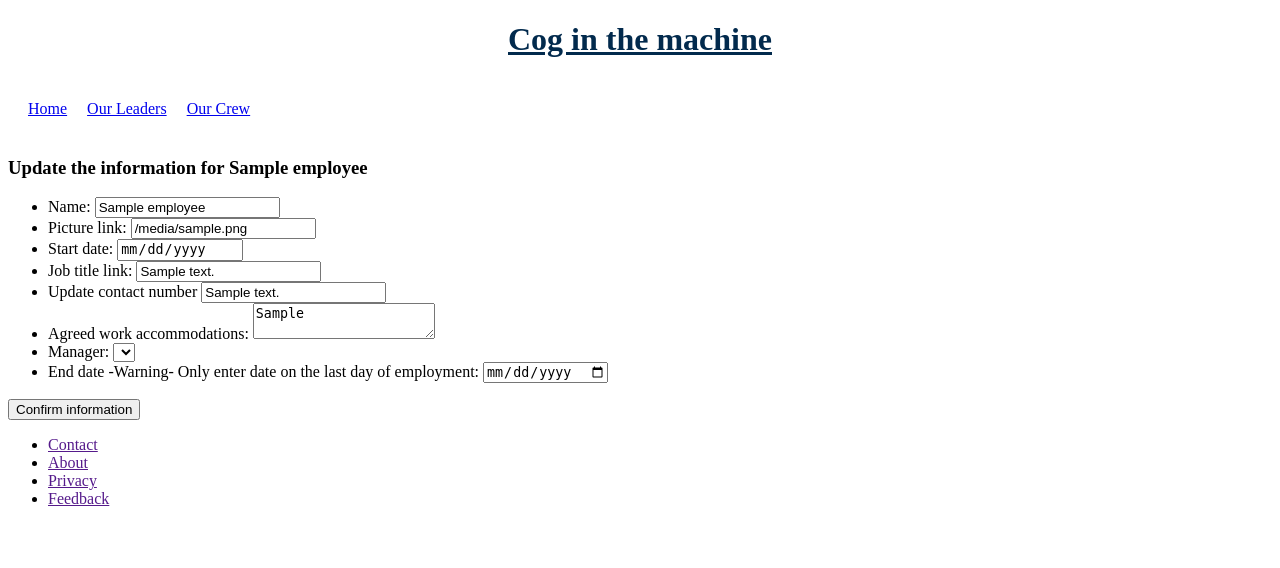
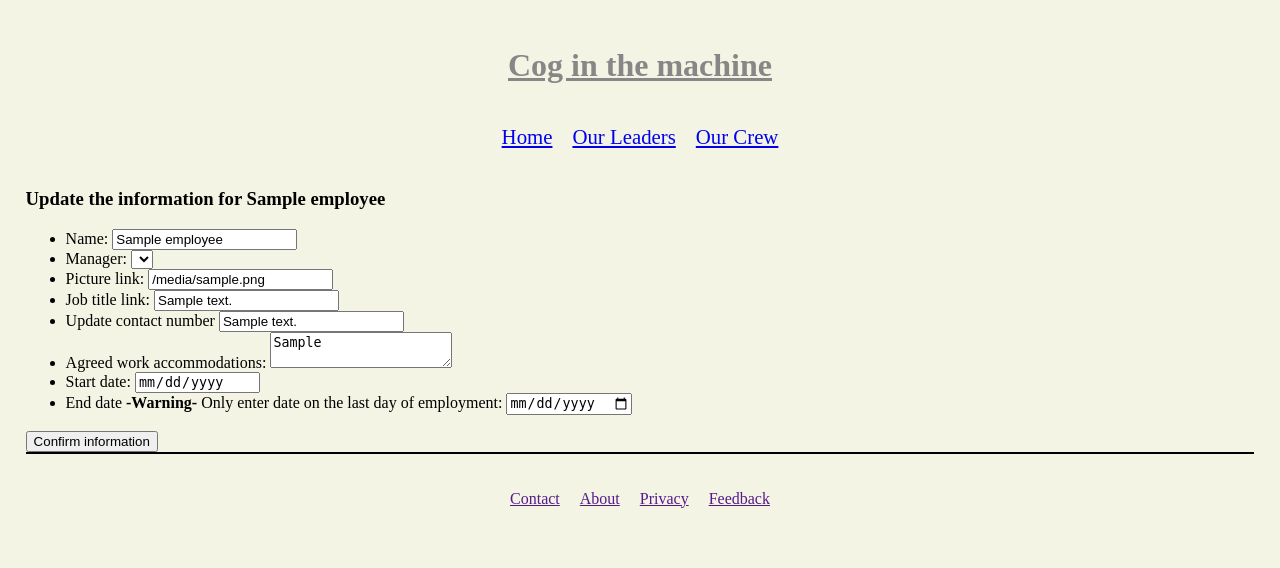
Before and after one commit to GPSPic/Employee_Management, a Flask app: page /employee/1/edit in a window 1280 px wide. Shown: the top 568 px of the page. Run offline with Flask 3, Linux system fonts and the light colour scheme; a database or web service that is not in the repository returns one stand-in record (values such as "Sample title"); lists and menus that the app fills with data are empty; some libraries are stand-ins or nearby versions.

Commit message:
finished CRUD routes, add minor CSS

```diff
--- a/repositories/employee_repository.py
+++ b/repositories/employee_repository.py
@@ -63,6 +63,10 @@ def select_single_employee(id):
 def update(employee):
     sql = """UPDATE employees SET (name, picture, job_description, contact_details, qol_accommodations, start_date, end_date, active, manager_id) =
             (%s, %s, %s, %s, %s, %s, %s, %s, %s) WHERE id = %s"""
+    if employee.manager:
+        manager_id = employee.manager.id
+    else:
+        manager_id = None
     values = [employee.name,
             employee.picture,
             employee.job_description,
@@ -71,7 +75,7 @@ def update(employee):
             employee.start_date,
             employee.end_date,
             employee.active,
-            employee.manager.id,
+            manager_id,
             employee.id]
     run_sql(sql, values)
 
--- a/static/style.css
+++ b/static/style.css
@@ -1,5 +1,11 @@
+body {
+    margin: 0%;
+    background-color: rgb(244, 244, 228);
+    padding: 2%;
+}
+
 h1 {
-    color: rgb(2, 42, 77);
+    color: rgb(136, 134, 134);
     text-align: center;
     text-decoration: underline;
 }
@@ -8,14 +14,23 @@ header {
     text-align: center;
 }
 
-header nav ul {
+nav ul {
     display: flex;
-    flex-direction: row;
-    -ms-flex-align: center;
+    justify-content: center;
     padding: 10px;
 }
 
 header nav ul li {
     padding: 10px;
     list-style: none;
+    font-size: 1.3rem;
 }
+
+footer li {
+    padding: 10px;
+    list-style: none;
+}
+
+footer {
+    border-top: 2px solid black;
+}
--- a/templates/base.html
+++ b/templates/base.html
@@ -8,6 +8,7 @@
     <title>{{title}} - Cog in the Machine</title>
 </head>
 <body>
+    <div class="background">
     <header>
         <h1>Cog in the machine</h1>
         <nav>
@@ -33,5 +34,4 @@
             </ul>
         </nav>
     </footer>
-</body>
 </html>
--- a/templates/employee/edit.html
+++ b/templates/employee/edit.html
@@ -7,26 +7,6 @@
             <li>
                 <label for="name">Name: </label>
                 <input type="text" id="name" name="name" value="{{employee.name}}" required maxlength="40">
-            </li>
-            <li>
-                <label for="picture">Picture link: </label>
-                <input type="text" id="picture" name="picture" value="{{employee.picture}}" required maxlength="255">
-            </li>
-            <li>
-                <label for="start_date">Start date: </label>
-                <input type="date" id="start_date" name="start_date" value="{{employee.start_date}}" required readonly>
-            </li>
-            <li>
-                <label for="job_description">Job title link: </label>
-                <input type="text" id="job_description" name="job_description" value="{{employee.job_description}}" required maxlength="40">
-            </li>
-            <li>
-                <label for="contact_details">Update contact number</label>
-                <input type="tel" id="contact_details" name="contact_details" value="{{employee.contact_details}}" required maxlength="15" />
-            </li>
-            <li>
-                <label for="qol_accommodations">Agreed work accommodations: </label>
-                <textarea id="qol_accommodations" name="qol_accommodations">{% if employee.qol_accommodations %}{{employee.qol_accommodations}}{% endif %}</textarea>
             </li>
             <li>
                 <div>
@@ -42,8 +22,28 @@
                 </div>
             </li>
             <li>
-                <label for="end_date">End date -Warning- Only enter date on the last day of employment: </label>
-                <input type="date" id="end_date" name="end_date">
+                <label for="picture">Picture link: </label>
+                <input type="text" id="picture" name="picture" value="{{employee.picture}}" required maxlength="255">
+            </li>
+            <li>
+                <label for="job_description">Job title link: </label>
+                <input type="text" id="job_description" name="job_description" value="{{employee.job_description}}" required maxlength="40">
+            </li>
+            <li>
+                <label for="contact_details">Update contact number</label>
+                <input type="tel" id="contact_details" name="contact_details" value="{{employee.contact_details}}" required maxlength="15" />
+            </li>
+            <li>
+                <label for="qol_accommodations">Agreed work accommodations: </label>
+                <textarea id="qol_accommodations" name="qol_accommodations">{% if employee.qol_accommodations %}{{employee.qol_accommodations}}{% endif %}</textarea>
+            </li>
+            <li>
+                <label for="start_date">Start date: </label>
+                <input type="date" id="start_date" name="start_date" value="{{employee.start_date}}" required readonly>
+            </li>
+            <li>
+                <label for="end_date">End date <strong>-Warning-</strong> Only enter date on the last day of employment: </label>
+                <input type="date" id="end_date" name="end_date" value="{{employee.end_date}}">
             </li>
         </ul>
         <input type="submit" value="Confirm information">
--- a/templates/employee/show.html
+++ b/templates/employee/show.html
@@ -17,11 +17,11 @@
     {% else %}
     <p>Not currently assigned. <a href="/employee/{{ employee.id }}/edit">Assign?</a></p>
     {% endif %}
+    {% if not employee.active %}
     <h4>Delete employee records</h4>
     <h5>Information retention warning:</h5>
     <p>The company is legally obligated to keep employee pay and tax information for a minimum of 3 years, and employee records for a minimum of six years after the end of employment.</p>
     <p><strong>Please consult a member of the HR or legal team before processing any information deletion requests.</strong></p>
-    {% if not employee.active %}
         <form action="/employee/{{employee.id}}/delete", method="post">
             <input type="submit" value="Confirm deletion">
         </form>
```
Also changed, not shown: current_roadblocks.md (+4 -0 lines), db/employee_management.sql (+4 -4 lines), templates/manager/show.html (+5 -5 lines).
